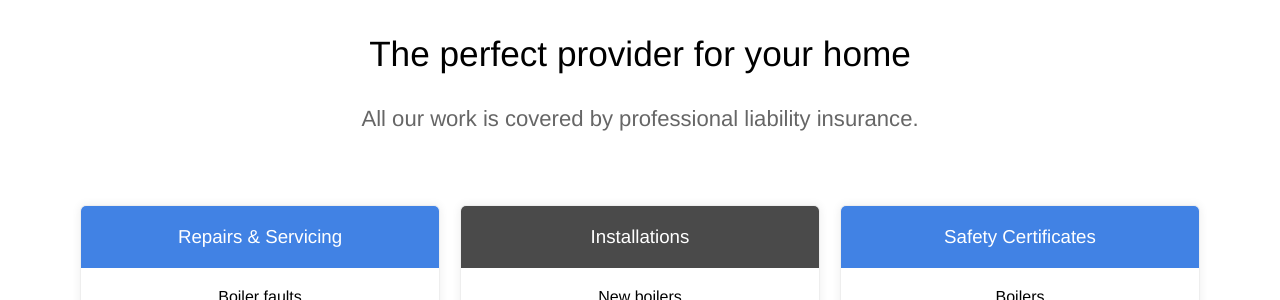
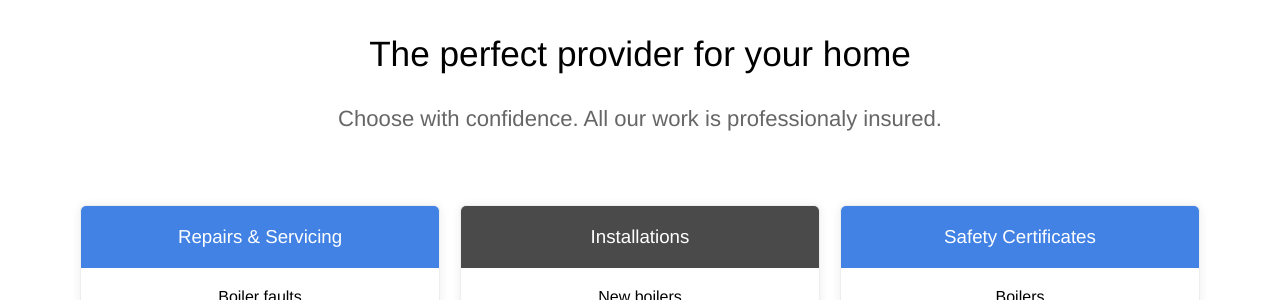
Before and after one commit to samdoidge/tbdheating.com, a Jekyll site: the page built from services.html, in a window 1280 px wide. Shown: the part 147-447 px from the top of the page. Built offline with Jekyll 4.4.1, drawn with Linux system fonts in a browser that asks for light colours; some of the changed lines change nothing that is shown.

Commit message:
service links

```diff
--- a/services.html
+++ b/services.html
@@ -1,7 +1,7 @@
 ---
 title: Services
 heading: The perfect provider for your home
-description: All our work is covered by professional liability insurance.
+description: Choose with confidence. All our work is professionaly insured.
 pricing_table:
   - name: Repairs & Servicing
     color: "#4182e4"
@@ -18,7 +18,7 @@
       - text: Radiator faults
         highlight: false
     call_to_action:
-      link: http://mysite.com?plan=basic
+      link: /contact
       text: Get started
   - name: Installations
     color: "#4a4a4a"
@@ -35,7 +35,7 @@
         highlight: false
 
     call_to_action:
-      link: http://mysite.com?plan=pro
+      link: /contact
       text: Get started
   - name: Safety Certificates
     color: "#4182e4"
@@ -51,9 +51,8 @@
       - text: Unvented cylinders
         highlight: false
 
-
     call_to_action:
-      link: http://mysite.com?plan=professional
+      link: /contact
       text: Get started
 faq:
   - question: Do you provide safety checks for landlords?
```
Also changed, not shown: 2 other files.
